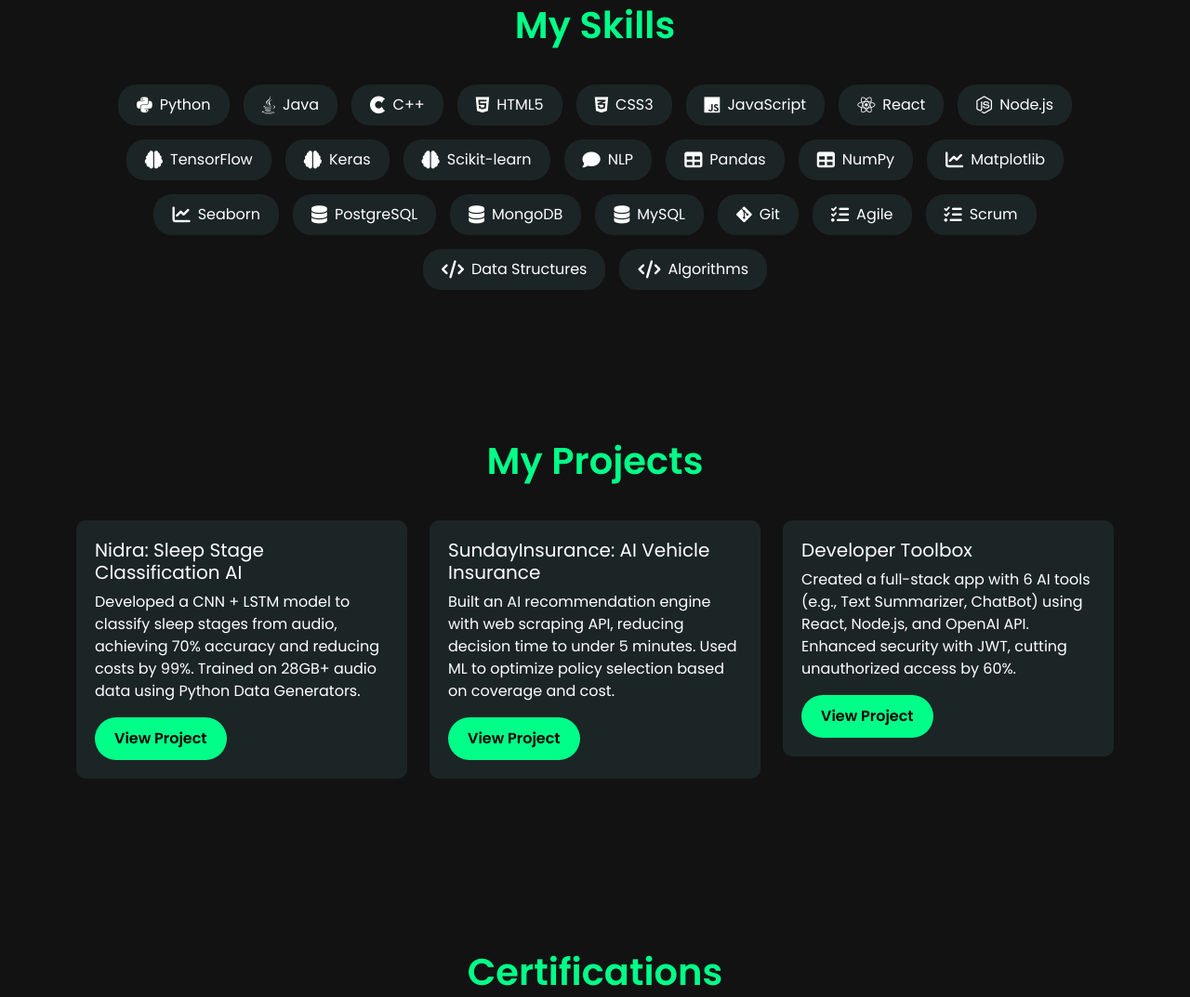
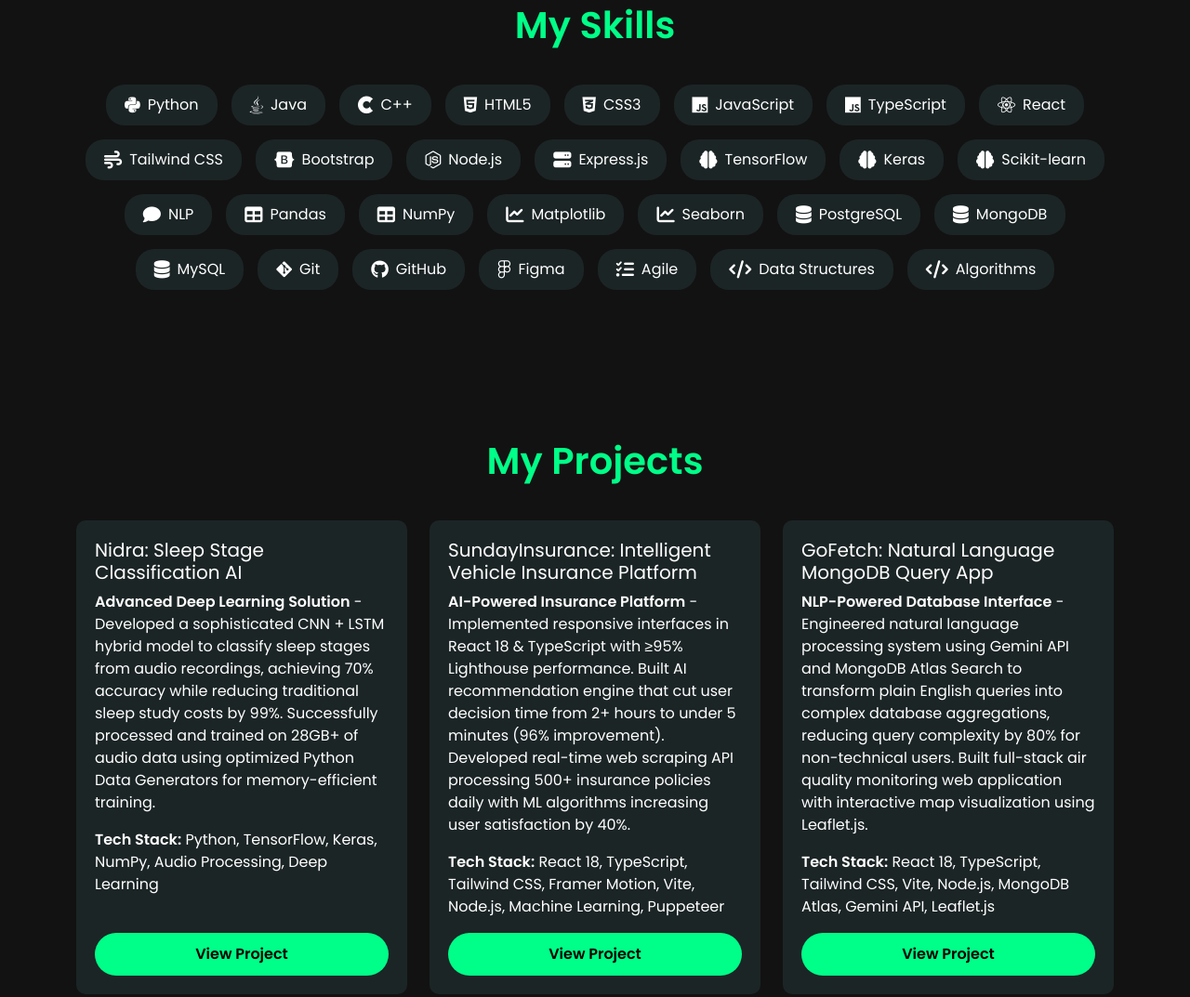
Before and after one commit to devangk003/portfolio-website, a plain HTML site: page index.html in a window 1280 px wide. Shown: the part 1671-2744 px from the top of the page at 93% size. Drawn offline with nearby package versions, Linux system fonts and the light colour scheme.

Commit message:
Updated pojects

```diff
--- a/index.html
+++ b/index.html
@@ -107,13 +107,15 @@
         }
         .skill-badge i {
             font-size: 1.2rem;
-        }
-        /* Projects Section */
+        }        /* Projects Section */
         .project-card {
             background: #1c2526;
             border-radius: 10px;
             overflow: hidden;
             transition: transform 0.3s;
+            height: 100%;
+            display: flex;
+            flex-direction: column;
         }
         .project-card:hover {
             transform: translateY(-10px);
@@ -125,6 +127,12 @@
         }
         .project-card .card-body {
             padding: 20px;
+            flex: 1;
+            display: flex;
+            flex-direction: column;
+        }
+        .project-card .card-body .btn {
+            margin-top: auto;
         }
         /* Certifications Section */
         .certification-list {
@@ -213,8 +221,8 @@
                     <li class="nav-item"><a class="nav-link" href="#home">Home</a></li>
                     <li class="nav-item"><a class="nav-link" href="#about">About</a></li>
                     <li class="nav-item"><a class="nav-link" href="#skills">Skills</a></li>
-                    <li class="nav-item"><a class="nav-link" href="#projects">Projects</a></li>
-                    <li class="nav-item"><a class="nav-link" href="#certifications">Certifications</a></li>
+                    <li class="nav-item"><a class="nav-link" href="#projects">Projects</a></li>                    <li class="nav-item"><a class="nav-link" href="#certifications">Certifications</a></li>
+                    <li class="nav-item"><a class="nav-link" href="#hobbies">Hobbies</a></li>
                     <li class="nav-item"><a class="nav-link" href="#contact">Contact</a></li>
                 </ul>
             </div>
@@ -225,11 +233,10 @@
     <section id="home" class="hero">
         <div class="container">
             <div class="row align-items-center">
-                <div class="col-md-6" data-aos="fade-right">
-                    <h1>Hi, I'm Devang Kumawat</h1>
+                <div class="col-md-6" data-aos="fade-right">                    <h1>Hi, I'm Devang Kumawat</h1>
                     <h2>I'm a <span class="typed-text"></span></h2>
-                    <p class="lead my-4">B.E. Information Science student, passionate about AI and Full-Stack Development.</p>
-                    <a href="https://drive.google.com/file/d/1Ag-PpcgiZlLyRdtWbekOUhHc4jVeXtKj/view?usp=sharing" class="btn btn-outline-light">Download Resume</a>
+                    <p class="lead my-4">B.E. Information Science student with expertise in AI/ML, Full-Stack Development, and innovative problem-solving.</p>
+                    <a href="https://drive.google.com/file/d/1vVdxH3CeweIyfT-eqaxwW5RLAeeDzyBO/view?usp=sharing" class="btn btn-outline-light">Download Resume</a>
                 </div>
                 <div class="col-md-6 text-center" data-aos="fade-left">
                     <img src="images\herosection.jpg" alt="Devang Kumawat" class="img-fluid">
@@ -245,12 +252,10 @@
             <div class="row">
                 <div class="col-md-6" data-aos="fade-right">
                     <img src="images/herosection.jpg" alt="About Image" class="img-fluid" sizes="400x400">
-                </div>
-                <div class="col-md-6" data-aos="fade-left">
+                </div>                <div class="col-md-6" data-aos="fade-left">
                     <h3>Who Am I?</h3>
-                    <p>I'm a B.E. Information Science student, specializing in AI, Machine Learning, and Full-stack Development.</p>
-                    <p>My projects, like <b>Nidra</b> and <b>Sunday Insurance</b>, showcase my ability to build innovative solutions using Python, TensorFlow, and modern web technologies. I thrive on solving complex problems and am eager to contribute to impactful tech projects.</p>
-                    <a href="https://drive.google.com/file/d/1Ag-PpcgiZlLyRdtWbekOUhHc4jVeXtKj/view?usp=sharing" class="btn btn-custom">Download Resume</a>
+                    <p>I'm a passionate B.E. Information Science student at BMS Institute of Technology and Management, Bangalore, with expertise in AI, Machine Learning, and Full-stack Development. Currently maintaining a CGPA of 8.11/10, I have hands-on experience building innovative solutions that solve real-world problems.</p>                    <p>My projects demonstrate proficiency in React, TypeScript, Python, TensorFlow, and modern web technologies. I specialize in creating AI-powered applications that deliver measurable business value and user impact. As a content creator with 100,000+ YouTube views and technical lead managing cross-functional teams, I bring both technical skills and leadership experience to every project.</p>
+                    <a href="https://drive.google.com/file/d/1vVdxH3CeweIyfT-eqaxwW5RLAeeDzyBO/view?usp=sharing" class="btn btn-custom">Download Resume</a>
                 </div>
             </div>
         </div>
@@ -265,26 +270,30 @@
                 <div class="skill-badge" data-aos="fade-up" data-aos-delay="50"><i class="fab fa-java"></i> Java</div>
                 <div class="skill-badge" data-aos="fade-up" data-aos-delay="100"><i class="fab fa-cuttlefish"></i> C++</div>
                 <div class="skill-badge" data-aos="fade-up" data-aos-delay="150"><i class="fab fa-html5"></i> HTML5</div>
-                <div class="skill-badge" data-aos="fade-up" data-aos-delay="200"><i class="fab fa-css3-alt"></i> CSS3</div>
-                <div class="skill-badge" data-aos="fade-up" data-aos-delay="250"><i class="fab fa-js"></i> JavaScript</div>
-                <div class="skill-badge" data-aos="fade-up" data-aos-delay="300"><i class="fab fa-react"></i> React</div>
-                <div class="skill-badge" data-aos="fade-up" data-aos-delay="350"><i class="fab fa-node-js"></i> Node.js</div>
-                <div class="skill-badge" data-aos="fade-up" data-aos-delay="400"><i class="fas fa-brain"></i> TensorFlow</div>
-                <div class="skill-badge" data-aos="fade-up" data-aos-delay="450"><i class="fas fa-brain"></i> Keras</div>
-                <div class="skill-badge" data-aos="fade-up" data-aos-delay="500"><i class="fas fa-brain"></i> Scikit-learn</div>
-                <div class="skill-badge" data-aos="fade-up" data-aos-delay="550"><i class="fas fa-comment"></i> NLP</div>
-                <div class="skill-badge" data-aos="fade-up" data-aos-delay="600"><i class="fas fa-table"></i> Pandas</div>
-                <div class="skill-badge" data-aos="fade-up" data-aos-delay="650"><i class="fas fa-table"></i> NumPy</div>
-                <div class="skill-badge" data-aos="fade-up" data-aos-delay="700"><i class="fas fa-chart-line"></i> Matplotlib</div>
-                <div class="skill-badge" data-aos="fade-up" data-aos-delay="750"><i class="fas fa-chart-line"></i> Seaborn</div>
-                <div class="skill-badge" data-aos="fade-up" data-aos-delay="800"><i class="fas fa-database"></i> PostgreSQL</div>
-                <div class="skill-badge" data-aos="fade-up" data-aos-delay="850"><i class="fas fa-database"></i> MongoDB</div>
-                <div class="skill-badge" data-aos="fade-up" data-aos-delay="900"><i class="fas fa-database"></i> MySQL</div>
-                <div class="skill-badge" data-aos="fade-up" data-aos-delay="950"><i class="fab fa-git-alt"></i> Git</div>
-                <div class="skill-badge" data-aos="fade-up" data-aos-delay="1000"><i class="fas fa-tasks"></i> Agile</div>
-                <div class="skill-badge" data-aos="fade-up" data-aos-delay="1050"><i class="fas fa-tasks"></i> Scrum</div>
-                <div class="skill-badge" data-aos="fade-up" data-aos-delay="1100"><i class="fas fa-code"></i> Data Structures</div>
-                <div class="skill-badge" data-aos="fade-up" data-aos-delay="1150"><i class="fas fa-code"></i> Algorithms</div>
+                <div class="skill-badge" data-aos="fade-up" data-aos-delay="200"><i class="fab fa-css3-alt"></i> CSS3</div>                <div class="skill-badge" data-aos="fade-up" data-aos-delay="250"><i class="fab fa-js"></i> JavaScript</div>
+                <div class="skill-badge" data-aos="fade-up" data-aos-delay="300"><i class="fab fa-js"></i> TypeScript</div>
+                <div class="skill-badge" data-aos="fade-up" data-aos-delay="350"><i class="fab fa-react"></i> React</div>
+                <div class="skill-badge" data-aos="fade-up" data-aos-delay="400"><i class="fas fa-wind"></i> Tailwind CSS</div>
+                <div class="skill-badge" data-aos="fade-up" data-aos-delay="450"><i class="fab fa-bootstrap"></i> Bootstrap</div>
+                <div class="skill-badge" data-aos="fade-up" data-aos-delay="500"><i class="fab fa-node-js"></i> Node.js</div>
+                <div class="skill-badge" data-aos="fade-up" data-aos-delay="550"><i class="fas fa-server"></i> Express.js</div>
+                <div class="skill-badge" data-aos="fade-up" data-aos-delay="600"><i class="fas fa-brain"></i> TensorFlow</div>
+                <div class="skill-badge" data-aos="fade-up" data-aos-delay="650"><i class="fas fa-brain"></i> Keras</div>
+                <div class="skill-badge" data-aos="fade-up" data-aos-delay="700"><i class="fas fa-brain"></i> Scikit-learn</div>
+                <div class="skill-badge" data-aos="fade-up" data-aos-delay="750"><i class="fas fa-comment"></i> NLP</div>
+                <div class="skill-badge" data-aos="fade-up" data-aos-delay="800"><i class="fas fa-table"></i> Pandas</div>
+                <div class="skill-badge" data-aos="fade-up" data-aos-delay="850"><i class="fas fa-table"></i> NumPy</div>
+                <div class="skill-badge" data-aos="fade-up" data-aos-delay="900"><i class="fas fa-chart-line"></i> Matplotlib</div>
+                <div class="skill-badge" data-aos="fade-up" data-aos-delay="950"><i class="fas fa-chart-line"></i> Seaborn</div>
+                <div class="skill-badge" data-aos="fade-up" data-aos-delay="1000"><i class="fas fa-database"></i> PostgreSQL</div>
+                <div class="skill-badge" data-aos="fade-up" data-aos-delay="1050"><i class="fas fa-database"></i> MongoDB</div>
+                <div class="skill-badge" data-aos="fade-up" data-aos-delay="1100"><i class="fas fa-database"></i> MySQL</div>
+                <div class="skill-badge" data-aos="fade-up" data-aos-delay="1150"><i class="fab fa-git-alt"></i> Git</div>
+                <div class="skill-badge" data-aos="fade-up" data-aos-delay="1200"><i class="fab fa-github"></i> GitHub</div>
+                <div class="skill-badge" data-aos="fade-up" data-aos-delay="1250"><i class="fab fa-figma"></i> Figma</div>
+                <div class="skill-badge" data-aos="fade-up" data-aos-delay="1300"><i class="fas fa-tasks"></i> Agile</div>
+                <div class="skill-badge" data-aos="fade-up" data-aos-delay="1350"><i class="fas fa-code"></i> Data Structures</div>
+                <div class="skill-badge" data-aos="fade-up" data-aos-delay="1400"><i class="fas fa-code"></i> Algorithms</div>
             </div>
         </div>
     </section>
@@ -297,35 +306,33 @@
                 <div class="col-md-4 mb-4" data-aos="fade-up">
                     <div class="project-card">
                         <!-- <img src="https://via.placeholder.com/300x200" alt="Nidra"> -->
-                        <div class="card-body">
-                            <h5>Nidra: Sleep Stage Classification AI</h5>
-                            <p>Developed a CNN + LSTM model to classify sleep stages from audio, achieving 70% accuracy and reducing costs by 99%. Trained on 28GB+ audio data using Python Data Generators.</p>
+                        <div class="card-body">                            <h5>Nidra: Sleep Stage Classification AI</h5>
+                            <p><strong>Advanced Deep Learning Solution</strong> - Developed a sophisticated CNN + LSTM hybrid model to classify sleep stages from audio recordings, achieving 70% accuracy while reducing traditional sleep study costs by 99%. Successfully processed and trained on 28GB+ of audio data using optimized Python Data Generators for memory-efficient training.</p>
+                            <p><strong>Tech Stack:</strong> Python, TensorFlow, Keras, NumPy, Audio Processing, Deep Learning</p>
                             <a href="https://github.com/devangk003/Nidra" class="btn btn-custom">View Project</a>
                         </div>
                     </div>
                 </div>
                 <div class="col-md-4 mb-4" data-aos="fade-up" data-aos-delay="100">
                     <div class="project-card">
-                        <!-- <img src="https://via.placeholder.com/300x200" alt="SundayInsurance"> -->
-                        <div class="card-body">
-                            <h5>SundayInsurance: AI Vehicle Insurance</h5>
-                            <p>Built an AI recommendation engine with web scraping API, reducing decision time to under 5 minutes. Used ML to optimize policy selection based on coverage and cost.</p>
+                        <!-- <img src="https://via.placeholder.com/300x200" alt="SundayInsurance"> -->                        <div class="card-body">
+                            <h5>SundayInsurance: Intelligent Vehicle Insurance Platform</h5>
+                            <p><strong>AI-Powered Insurance Platform</strong> - Implemented responsive interfaces in React 18 & TypeScript with ≥95% Lighthouse performance. Built AI recommendation engine that cut user decision time from 2+ hours to under 5 minutes (96% improvement). Developed real-time web scraping API processing 500+ insurance policies daily with ML algorithms increasing user satisfaction by 40%.</p>
+                            <p><strong>Tech Stack:</strong> React 18, TypeScript, Tailwind CSS, Framer Motion, Vite, Node.js, Machine Learning, Puppeteer</p>
                             <a href="https://github.com/devangk003/SundayInsurance" class="btn btn-custom">View Project</a>
                         </div>
                     </div>
-                </div>
-                <div class="col-md-4 mb-4" data-aos="fade-up" data-aos-delay="200">
+                </div>                <div class="col-md-4 mb-4" data-aos="fade-up" data-aos-delay="200">
                     <div class="project-card">
-                        <!-- <img src="https://via.placeholder.com/300x200" alt="Developer Toolbox"> -->
+                        <!-- <img src="https://via.placeholder.com/300x200" alt="GoFetch"> -->
                         <div class="card-body">
-                            <h5>Developer Toolbox</h5>
-                            <p>Created a full-stack app with 6 AI tools (e.g., Text Summarizer, ChatBot) using React, Node.js, and OpenAI API. Enhanced security with JWT, cutting unauthorized access by 60%.</p>
-
-                            <a href="https://github.com/devangk003" class="btn btn-custom">View Project</a>
+                            <h5>GoFetch: Natural Language MongoDB Query App</h5>
+                            <p><strong>NLP-Powered Database Interface</strong> - Engineered natural language processing system using Gemini API and MongoDB Atlas Search to transform plain English queries into complex database aggregations, reducing query complexity by 80% for non-technical users. Built full-stack air quality monitoring web application with interactive map visualization using Leaflet.js.</p>                            <p><strong>Tech Stack:</strong> React 18, TypeScript, Tailwind CSS, Vite, Node.js, MongoDB Atlas, Gemini API, Leaflet.js</p>
+                            <a href="https://github.com/devangk003/GoFetch" class="btn btn-custom">View Project</a>
                         </div>
                     </div>
                 </div>
-            </ poste>
+            </div>
         </div>
     </section>
 
@@ -350,7 +357,39 @@
                     <span>NoSQL Course Training - MongoDB Developer</span>
                     <a href="https://drive.google.com/file/d/1WqiS2Wl2f06wF-km27X4GX7I8wVn7EK1/view?usp=sharing" target="_blank">View Certificate</a>
                 </li>
-            </ul>
+            </ul>        </div>
+    </section>
+
+    <!-- Hobbies & Interests Section -->
+    <section id="hobbies" class="about">
+        <div class="container">
+            <h2 class="section-title">Hobbies & Interests</h2>
+            <div class="row">
+                <div class="col-md-4 mb-4" data-aos="fade-up">
+                    <div class="project-card">
+                        <div class="card-body">
+                            <h5><i class="fab fa-youtube"></i> Content Creator</h5>
+                            <p>Built YouTube channel to <strong>100,000+ views</strong>, creating engaging content and building a community around technology and programming.</p>
+                        </div>
+                    </div>
+                </div>
+                <div class="col-md-4 mb-4" data-aos="fade-up" data-aos-delay="100">
+                    <div class="project-card">
+                        <div class="card-body">
+                            <h5><i class="fas fa-users"></i> Technical Leadership</h5>
+                            <p>Managed cross-functional teams delivering <strong>3 major projects</strong> on-time and under budget, demonstrating strong project management and leadership skills.</p>
+                        </div>
+                    </div>
+                </div>
+                <div class="col-md-4 mb-4" data-aos="fade-up" data-aos-delay="200">
+                    <div class="project-card">
+                        <div class="card-body">
+                            <h5><i class="fas fa-video"></i> Freelance Video Editing</h5>
+                            <p>Completed <strong>15+ video editing projects</strong> using Adobe Premiere Pro, maintaining a <strong>100% client satisfaction rate</strong> through high-quality deliverables.</p>
+                        </div>
+                    </div>
+                </div>
+            </div>
         </div>
     </section>
 
@@ -365,9 +404,7 @@
                     <a href="https://linkedin.com/in/devangk003" target="_blank"><i class="fab fa-linkedin"></i></a>
                 </div>
                 <p>Email: oyeeKumawat@gmail.com</p>
-                <p>Phone: +91-9602089889</p>
-            </div>
-        </div>
+                <p>Phone: +91-9602089889</p>            </div>        </div>
     </section>
 
     <!-- Footer -->
```
